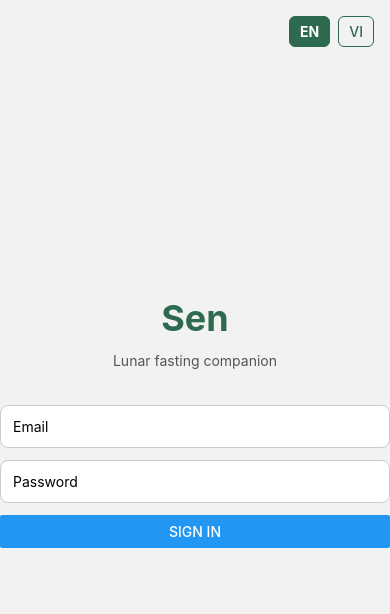
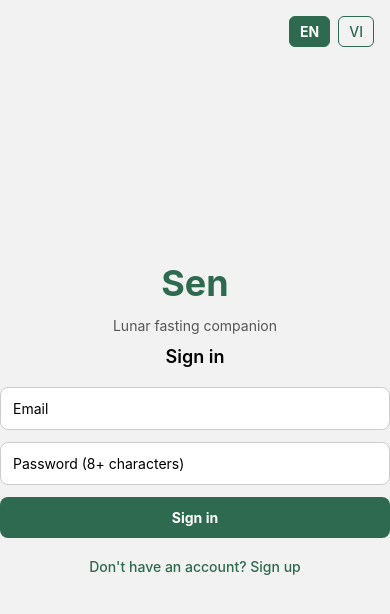
Before and after one commit to phuongnguyen0793/sen, a React Native app in the folder apps/mobile/: screen /Settings in a window 390 px wide. Shown: the top 614 px of the page. Built offline with nearby package versions, Linux system fonts and the light colour scheme; no server answers.

Commit message:
feat(ui): enhance Login and Settings screens with registration support and improved reminder management

```diff
--- a/apps/mobile/src/screens/LoginScreen.tsx
+++ b/apps/mobile/src/screens/LoginScreen.tsx
@@ -1,7 +1,7 @@
 import React, { useState } from 'react';
 import {
   ActivityIndicator,
-  Button,
+  Pressable,
   SafeAreaView,
   StyleSheet,
   Text,
@@ -15,19 +15,29 @@ import { useI18n } from '../lib/i18n/I18nProvider';
 export function LoginScreen() {
   const { api, signIn } = useAuth();
   const { messages } = useI18n();
+  const [mode, setMode] = useState<'login' | 'register'>('login');
   const [email, setEmail] = useState('');
   const [password, setPassword] = useState('');
   const [error, setError] = useState<string | null>(null);
   const [loading, setLoading] = useState(false);
 
-  async function handleLogin() {
+  async function handleSubmit() {
     setLoading(true);
     setError(null);
     try {
-      const tokens = await api.login(email.trim(), password);
+      const tokens =
+        mode === 'login'
+          ? await api.login(email.trim(), password)
+          : await api.register(email.trim(), password);
       await signIn(tokens);
     } catch (e) {
-      setError(e instanceof Error ? e.message : messages.common.signInFailed);
+      setError(
+        e instanceof Error
+          ? e.message
+          : mode === 'login'
+            ? messages.common.signInFailed
+            : messages.common.signUpFailed,
+      );
     } finally {
       setLoading(false);
     }
@@ -40,6 +50,9 @@ export function LoginScreen() {
       </View>
       <Text style={styles.brand}>Sen</Text>
       <Text style={styles.subtitle}>{messages.login.subtitle}</Text>
+      <Text style={styles.heading}>
+        {mode === 'login' ? messages.login.titleSignIn : messages.login.titleRegister}
+      </Text>
       <TextInput
         style={styles.input}
         placeholder={messages.common.email}
@@ -50,26 +63,39 @@ export function LoginScreen() {
       />
       <TextInput
         style={styles.input}
-        placeholder={messages.common.password}
+        placeholder={messages.common.passwordHint}
         secureTextEntry
         value={password}
         onChangeText={setPassword}
       />
       {error ? <Text style={styles.error}>{error}</Text> : null}
       {loading ? (
-        <ActivityIndicator />
+        <ActivityIndicator color="#2d6a4f" />
       ) : (
-        <Button title={messages.common.signIn} onPress={handleLogin} />
+        <Pressable style={styles.primaryBtn} onPress={handleSubmit}>
+          <Text style={styles.primaryBtnText}>
+            {mode === 'login' ? messages.common.signIn : messages.common.signUp}
+          </Text>
+        </Pressable>
       )}
+      <Pressable
+        onPress={() => setMode(mode === 'login' ? 'register' : 'login')}
+        style={styles.toggle}
+      >
+        <Text style={styles.toggleText}>
+          {mode === 'login' ? messages.login.toggleToRegister : messages.login.toggleToSignIn}
+        </Text>
+      </Pressable>
     </SafeAreaView>
   );
 }
 
 const styles = StyleSheet.create({
   container: { flex: 1, padding: 24, justifyContent: 'center', gap: 12 },
-  langRow: { position: 'absolute', top: 16, right: 16 },
+  langRow: { position: 'absolute', top: 16, right: 16, zIndex: 1 },
   brand: { fontSize: 36, fontWeight: '700', textAlign: 'center', color: '#2d6a4f' },
-  subtitle: { textAlign: 'center', marginBottom: 24, color: '#555' },
+  subtitle: { textAlign: 'center', color: '#555' },
+  heading: { textAlign: 'center', fontSize: 18, fontWeight: '600', marginBottom: 8 },
   input: {
     borderWidth: 1,
     borderColor: '#ccc',
@@ -78,4 +104,13 @@ const styles = StyleSheet.create({
     backgroundColor: '#fff',
   },
   error: { color: '#c1121f' },
+  primaryBtn: {
+    backgroundColor: '#2d6a4f',
+    borderRadius: 8,
+    paddingVertical: 12,
+    alignItems: 'center',
+  },
+  primaryBtnText: { color: '#fff', fontWeight: '700' },
+  toggle: { alignItems: 'center', paddingVertical: 8 },
+  toggleText: { color: '#2d6a4f', fontWeight: '500' },
 });
--- a/apps/mobile/src/screens/SettingsScreen.tsx
+++ b/apps/mobile/src/screens/SettingsScreen.tsx
@@ -1,63 +1,276 @@
 import React, { useEffect, useState } from 'react';
-import { ActivityIndicator, Button, SafeAreaView, StyleSheet, Text, View } from 'react-native';
+import {
+  ActivityIndicator,
+  Pressable,
+  SafeAreaView,
+  ScrollView,
+  StyleSheet,
+  Switch,
+  Text,
+  View,
+} from 'react-native';
 import { LanguageSwitcher } from '../components/LanguageSwitcher';
+import { ReminderTimePicker } from '../components/ReminderTimePicker';
 import { useAuth } from '../lib/AuthContext';
 import { useI18n } from '../lib/i18n/I18nProvider';
-import type { FastingProfile } from '../lib/api';
+import type { FastingProfile, ReminderPreference } from '../lib/api';
+
+const PRESET_KEYS = ['MUNG_1', 'DAY_15', 'MUNG_1_AND_15'] as const;
+const SLOT_KEYS = ['EVE_BEFORE', 'MORNING', 'FOLLOWUP'] as const;
+
+const DEFAULT_SLOTS: ReminderPreference[] = [
+  { slotKey: 'EVE_BEFORE', enabled: true, offsetDays: -1, localTime: '20:00' },
+  { slotKey: 'MORNING', enabled: true, offsetDays: 0, localTime: '07:00' },
+  { slotKey: 'FOLLOWUP', enabled: false, offsetDays: 0, localTime: '12:00' },
+];
+
+function toTimeInputValue(value: string) {
+  const match = value.match(/^(\d{1,2}):(\d{2})/);
+  if (!match) return '00:00';
+  return `${match[1].padStart(2, '0')}:${match[2]}`;
+}
+
+function mergeReminderDraft(reminders: ReminderPreference[]): ReminderPreference[] {
+  return SLOT_KEYS.map((slotKey) => {
+    const existing = reminders.find((r) => r.slotKey === slotKey);
+    const fallback = DEFAULT_SLOTS.find((r) => r.slotKey === slotKey)!;
+    if (!existing) return { ...fallback };
+    return {
+      ...fallback,
+      ...existing,
+      localTime: toTimeInputValue(existing.localTime),
+    };
+  });
+}
 
 export function SettingsScreen() {
   const { api, signOut } = useAuth();
   const { messages } = useI18n();
   const [profile, setProfile] = useState<FastingProfile | null>(null);
+  const [draft, setDraft] = useState<ReminderPreference[]>([]);
   const [loading, setLoading] = useState(true);
+  const [savingPreset, setSavingPreset] = useState(false);
+  const [savingReminders, setSavingReminders] = useState(false);
+  const [loadError, setLoadError] = useState<string | null>(null);
+  const [saveError, setSaveError] = useState<string | null>(null);
+  const [savedMessage, setSavedMessage] = useState<string | null>(null);
 
   useEffect(() => {
+    setLoadError(null);
     api
       .fastingProfile()
-      .then(setProfile)
+      .then((result) => {
+        setProfile(result);
+        setDraft(mergeReminderDraft(result.reminders));
+      })
+      .catch((e) => setLoadError(e instanceof Error ? e.message : messages.common.error))
       .finally(() => setLoading(false));
-  }, [api]);
+  }, [api, messages.common.error]);
+
+  const dirty =
+    !!profile &&
+    JSON.stringify(draft) !== JSON.stringify(mergeReminderDraft(profile.reminders));
+
+  async function changePreset(preset: string) {
+    setSavingPreset(true);
+    setSaveError(null);
+    setSavedMessage(null);
+    try {
+      const next = await api.updateFastingProfile(preset);
+      setProfile(next);
+      setDraft(mergeReminderDraft(next.reminders));
+    } catch (e) {
+      setSaveError(e instanceof Error ? e.message : messages.common.error);
+    } finally {
+      setSavingPreset(false);
+    }
+  }
+
+  function updateSlot(slotKey: string, patch: Partial<ReminderPreference>) {
+    setSavedMessage(null);
+    setSaveError(null);
+    setDraft((current) =>
+      current.map((row) => (row.slotKey === slotKey ? { ...row, ...patch } : row)),
+    );
+  }
+
+  async function saveReminderTimes() {
+    setSavingReminders(true);
+    setSaveError(null);
+    setSavedMessage(null);
+    try {
+      const payload = draft.map((row) => ({
+        ...row,
+        localTime: toTimeInputValue(row.localTime),
+      }));
+      const next = await api.updateReminders(payload);
+      setProfile(next);
+      setDraft(mergeReminderDraft(next.reminders));
+      setSavedMessage(messages.settings.saved);
+    } catch (e) {
+      setSaveError(e instanceof Error ? e.message : messages.settings.saveFailed);
+    } finally {
+      setSavingReminders(false);
+    }
+  }
 
   if (loading) {
     return (
       <SafeAreaView style={styles.center}>
-        <ActivityIndicator />
+        <ActivityIndicator color="#2d6a4f" />
       </SafeAreaView>
     );
   }
 
   return (
     <SafeAreaView style={styles.container}>
+      <ScrollView contentContainerStyle={styles.scroll}>
         <View style={styles.langSection}>
           <Text style={styles.langLabel}>{messages.common.language}</Text>
           <LanguageSwitcher />
         </View>
+
         <Text style={styles.title}>{messages.settings.title}</Text>
-      <Text>
-        {messages.settings.preset}: {profile?.preset}
-      </Text>
-      {profile?.reminders.map((r) => {
-        const slotLabel =
-          messages.settings.slots[r.slotKey as keyof typeof messages.settings.slots] ?? r.slotKey;
+        {loadError ? <Text style={styles.error}>{loadError}</Text> : null}
+
+        {profile ? (
+          <>
+            <Text style={styles.section}>{messages.settings.scheduleHeading}</Text>
+            <View style={styles.presetList}>
+              {PRESET_KEYS.map((key) => {
+                const active = profile.preset === key;
                 return (
-          <View key={r.slotKey} style={styles.row}>
-            <Text>
-              {slotLabel} — {r.enabled ? messages.common.on : messages.common.off}{' '}
-              {messages.common.at} {r.localTime}
-            </Text>
+                  <Pressable
+                    key={key}
+                    style={[styles.presetOption, active && styles.presetActive]}
+                    disabled={savingPreset || active}
+                    onPress={() => changePreset(key)}
+                  >
+                    <Text style={styles.presetMark}>{active ? '●' : '○'}</Text>
+                    <Text style={styles.presetLabel}>{messages.settings.presets[key]}</Text>
+                  </Pressable>
+                );
+              })}
+            </View>
+
+            <Text style={styles.section}>{messages.settings.reminderTimes}</Text>
+            <Text style={styles.muted}>{messages.settings.reminderHint}</Text>
+
+            {draft.map((row) => {
+              const slotKey = row.slotKey as keyof typeof messages.settings.slots;
+              const label = messages.settings.slots[slotKey] ?? row.slotKey;
+              const hint = messages.settings.slotHints[slotKey];
+              return (
+                <View key={row.slotKey} style={styles.reminderCard}>
+                  <View style={styles.reminderHeader}>
+                    <View style={{ flex: 1 }}>
+                      <Text style={styles.bold}>{label}</Text>
+                      {hint ? <Text style={styles.hint}>{hint}</Text> : null}
+                    </View>
+                    <View style={styles.toggleRow}>
+                      <Text style={styles.muted}>{messages.settings.enabledLabel}</Text>
+                      <Switch
+                        value={row.enabled}
+                        onValueChange={(enabled) => updateSlot(row.slotKey, { enabled })}
+                        trackColor={{ true: '#95d5b2', false: '#dee2e6' }}
+                        thumbColor={row.enabled ? '#2d6a4f' : '#f4f3f4'}
+                      />
+                    </View>
+                  </View>
+                  <ReminderTimePicker
+                    value={toTimeInputValue(row.localTime)}
+                    enabled={row.enabled}
+                    label={label}
+                    doneLabel={messages.common.done}
+                    onChange={(localTime) => updateSlot(row.slotKey, { localTime })}
+                  />
                 </View>
               );
             })}
-      <Button title={messages.common.signOut} onPress={signOut} color="#c1121f" />
+
+            {saveError ? <Text style={styles.error}>{saveError}</Text> : null}
+            {savedMessage ? <Text style={styles.success}>{savedMessage}</Text> : null}
+
+            <Pressable
+              style={[styles.primaryBtn, (!dirty || savingReminders) && styles.disabled]}
+              disabled={!dirty || savingReminders}
+              onPress={saveReminderTimes}
+            >
+              <Text style={styles.primaryBtnText}>
+                {savingReminders ? messages.common.pleaseWait : messages.settings.saveReminders}
+              </Text>
+            </Pressable>
+          </>
+        ) : null}
+
+        <Pressable style={styles.signOutBtn} onPress={signOut}>
+          <Text style={styles.signOutText}>{messages.common.signOut}</Text>
+        </Pressable>
+      </ScrollView>
     </SafeAreaView>
   );
 }
 
 const styles = StyleSheet.create({
-  container: { flex: 1, padding: 20, gap: 12 },
+  container: { flex: 1, backgroundColor: '#fafafa' },
   center: { flex: 1, alignItems: 'center', justifyContent: 'center' },
+  scroll: { padding: 20, gap: 12, paddingBottom: 40 },
   langSection: { flexDirection: 'row', alignItems: 'center', justifyContent: 'space-between' },
   langLabel: { fontSize: 16, fontWeight: '500' },
-  title: { fontSize: 22, fontWeight: '600', marginBottom: 8 },
-  row: { paddingVertical: 6 },
+  title: { fontSize: 22, fontWeight: '600', color: '#1b4332' },
+  section: { fontSize: 16, fontWeight: '600', marginTop: 8 },
+  muted: { color: '#555' },
+  bold: { fontWeight: '700', color: '#1b4332' },
+  presetList: { gap: 8 },
+  presetOption: {
+    flexDirection: 'row',
+    alignItems: 'center',
+    gap: 10,
+    borderWidth: 1,
+    borderColor: '#dee2e6',
+    backgroundColor: '#fff',
+    borderRadius: 10,
+    padding: 12,
+  },
+  presetActive: { backgroundColor: '#d8f3dc', borderColor: '#95d5b2' },
+  presetMark: { color: '#2d6a4f', fontSize: 16 },
+  presetLabel: { flex: 1, color: '#1b4332', fontWeight: '500' },
+  reminderCard: {
+    borderWidth: 1,
+    borderColor: '#dee2e6',
+    backgroundColor: '#fff',
+    borderRadius: 12,
+    padding: 12,
+    gap: 10,
+  },
+  reminderHeader: { flexDirection: 'row', alignItems: 'center', gap: 12 },
+  hint: { color: '#555', fontSize: 13, marginTop: 2 },
+  toggleRow: { alignItems: 'center', gap: 4 },
+  primaryBtn: {
+    backgroundColor: '#2d6a4f',
+    borderRadius: 8,
+    paddingVertical: 12,
+    alignItems: 'center',
+    marginTop: 4,
+  },
+  primaryBtnText: { color: '#fff', fontWeight: '700' },
+  disabled: { opacity: 0.45 },
+  signOutBtn: {
+    marginTop: 16,
+    borderRadius: 8,
+    paddingVertical: 12,
+    alignItems: 'center',
+    backgroundColor: '#c1121f',
+  },
+  signOutText: { color: '#fff', fontWeight: '700' },
+  error: { color: '#c1121f' },
+  success: {
+    color: '#1b4332',
+    backgroundColor: '#d8f3dc',
+    borderColor: '#95d5b2',
+    borderWidth: 1,
+    borderRadius: 8,
+    padding: 10,
+    overflow: 'hidden',
+  },
 });
```
Also changed, not shown: apps/mobile/src/navigation/RootNavigator.tsx (+13 -1 lines), 1 other file (tests, documents, lock files or other folders). Lines whose indentation alone changed are shown as unchanged.
